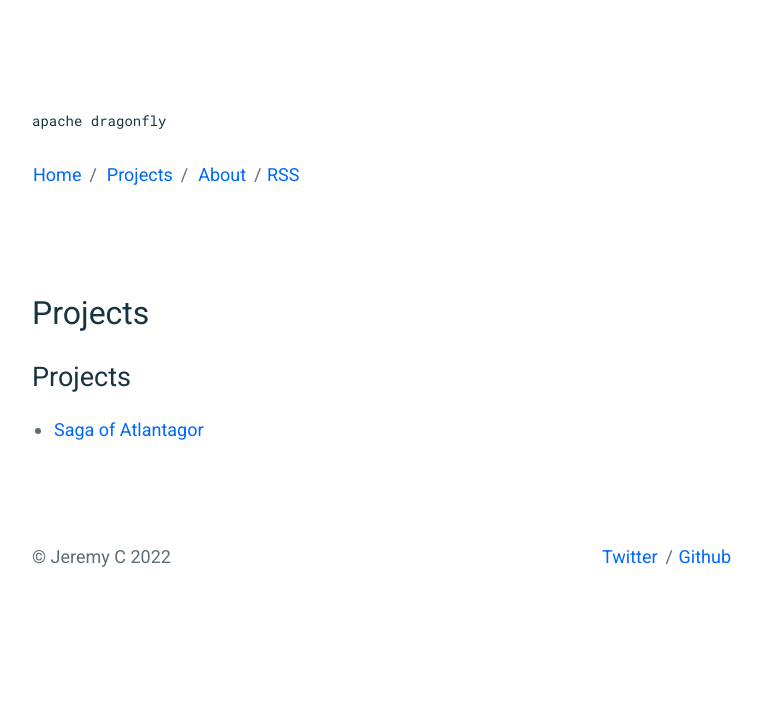
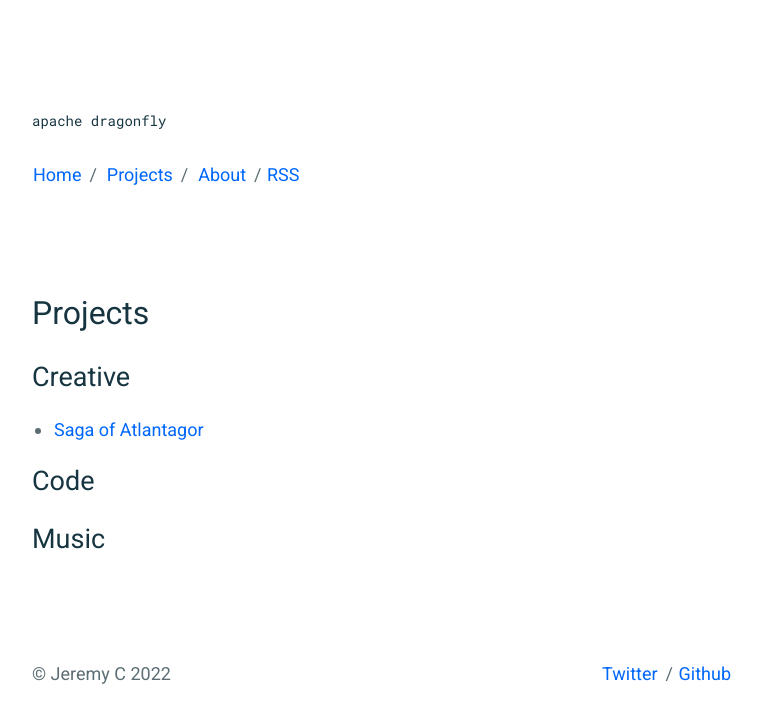
Before and after one commit to apachedragonfly/apachedragonfly.github.io, a Jekyll site: the page built from _pages/projects.md, in a window 1280 px wide. Shown: the top 723 px of the page, without its empty margins (258-1020 px from the left). Built offline with Jekyll 4.4.1, drawn with Linux system fonts in a browser that asks for light colours.

Commit message:
Update projects.md

```diff
--- a/_pages/projects.md
+++ b/_pages/projects.md
@@ -4,5 +4,9 @@ title: Projects
 permalink: /projects/
 ---
 
-# Projects
+# Creative
 - [Saga of Atlantagor](https://github.com/apachedragonfly/atlantagor)
+
+# Code
+
+# Music
```
